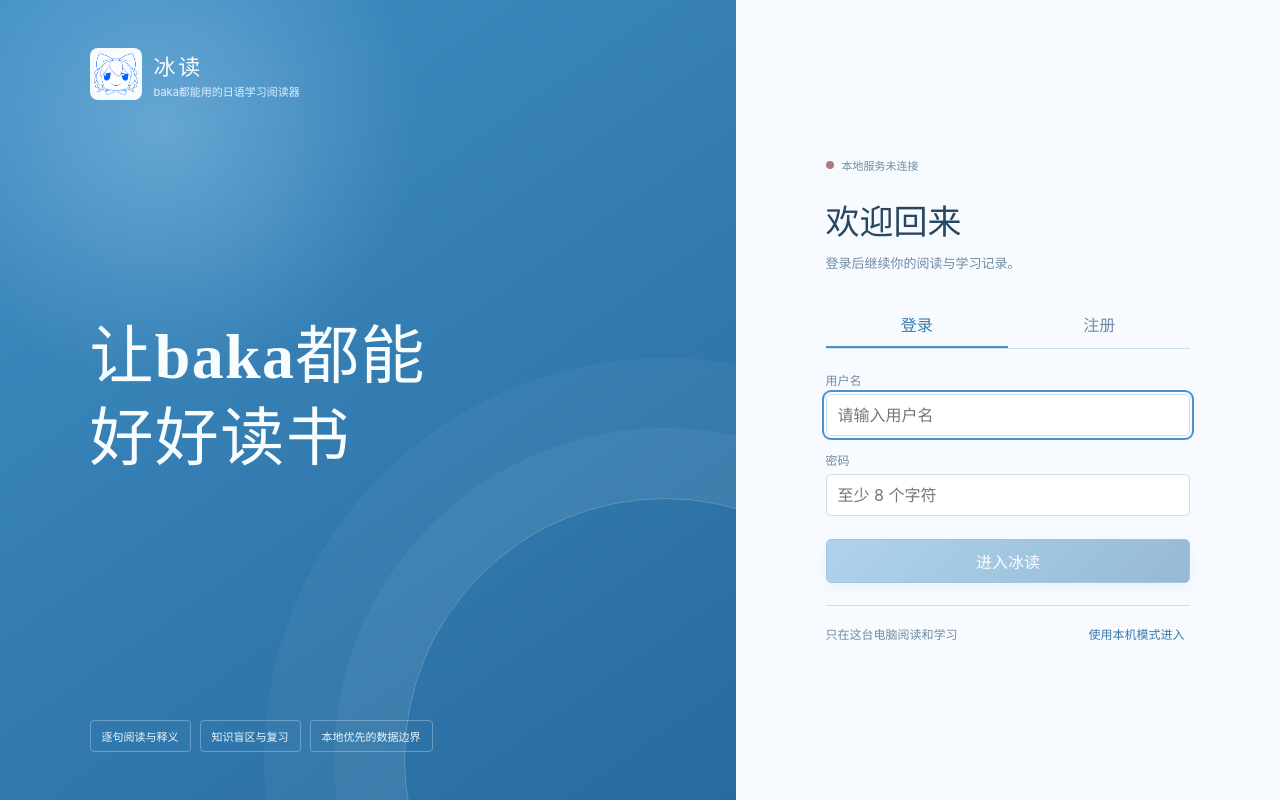
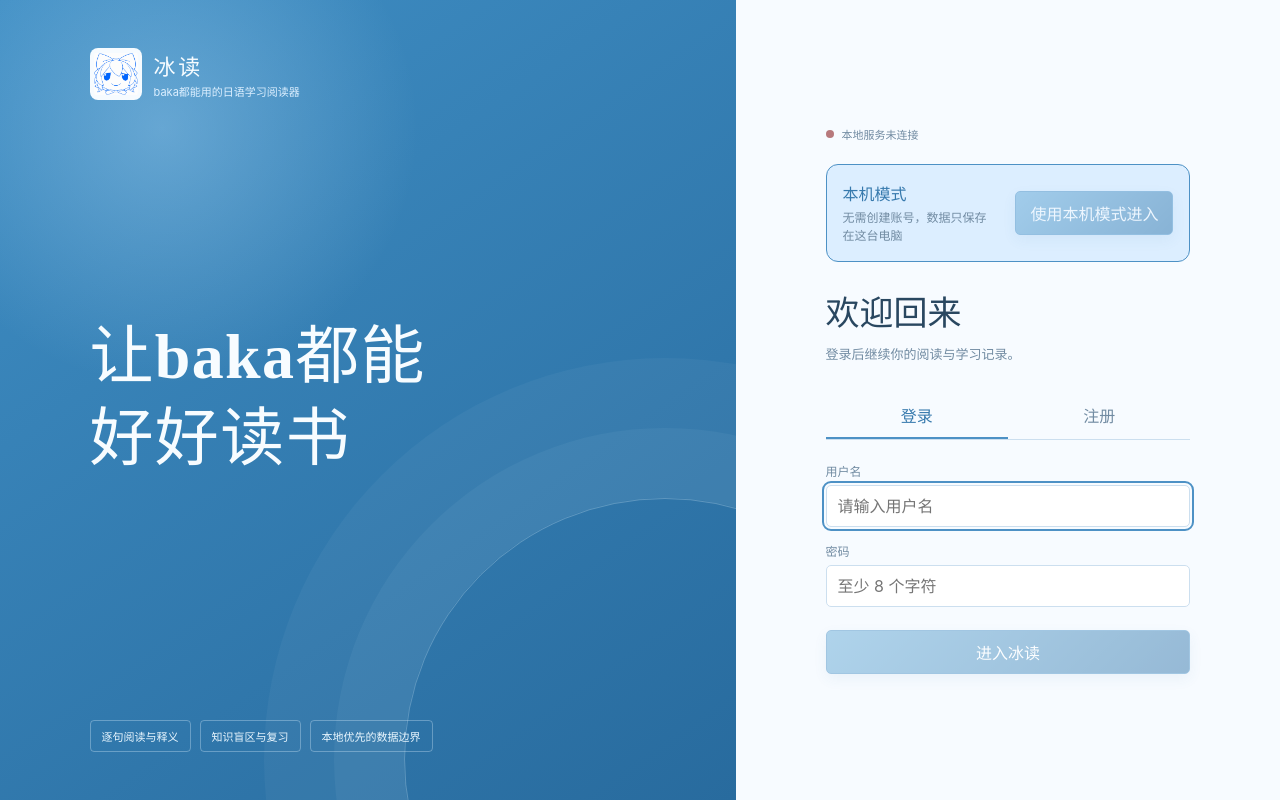
Before and after one commit to H0rR1p/IceReader, a React (Vite) app: page / in a window 1280 px wide. Built offline with nearby package versions, Linux system fonts and the light colour scheme; no server answers.

Commit message:
fix: make local mode entry visible

```diff
--- a/src/features/auth/LoginPage.tsx
+++ b/src/features/auth/LoginPage.tsx
@@ -57,6 +57,10 @@ export default function LoginPage({ currentUser, serverReady, onEnter }: {
     <section className="login-panel">
       <div className="login-form-wrap">
         <div className="login-status"><i className={serverReady ? 'ready' : ''} />{serverReady === null ? '正在连接本地服务' : serverReady ? '本地服务已连接' : '本地服务未连接'}</div>
+        <div className="local-mode-card">
+          <div><strong>本机模式</strong><span>无需创建账号，数据只保存在这台电脑</span></div>
+          <button className="button primary" disabled={!serverReady || busy} onClick={() => void enterLocalMode()}>{busy ? '正在切换…' : '使用本机模式进入'}</button>
+        </div>
         <h2>{mode === 'login' ? '欢迎回来' : '创建本地账号'}</h2>
         <p>{mode === 'login' ? '登录后继续你的阅读与学习记录。' : '账号只保存在这台电脑，之后可以绑定云账号。'}</p>
         <div className="login-tabs"><button className={mode === 'login' ? 'active' : ''} onClick={() => setMode('login')}>登录</button><button className={mode === 'register' ? 'active' : ''} onClick={() => setMode('register')}>注册</button></div>
@@ -66,7 +70,6 @@ export default function LoginPage({ currentUser, serverReady, onEnter }: {
         {error && <div className="error-box">{error}</div>}
         <button className="button primary login-submit" disabled={busy || !serverReady || !username.trim() || password.length < 8 || (mode === 'register' && !displayName.trim())} onClick={() => void submit()}>{busy ? '正在处理…' : mode === 'login' ? '进入冰读' : '创建账号并进入'}</button>
         {currentUser && !currentUser.is_guest && <div className="remembered-account" aria-label={`已记住账号 ${currentUser.display_name}`}><span><small>已记住的本地账号</small><strong>{currentUser.display_name}</strong>{currentUser.username && <em>@{currentUser.username}</em>}</span><button className="button ghost small" disabled={!serverReady || busy} onClick={() => void onEnter(currentUser)}>继续进入</button></div>}
-        <div className="local-entry"><span>{currentUser?.is_guest ? '不想创建账号？' : '只在这台电脑阅读和学习'}</span><button disabled={!serverReady || busy} onClick={() => void enterLocalMode()}>{busy ? '正在切换…' : '使用本机模式进入'}</button></div>
       </div>
     </section>
   </main>
--- a/src/styles.css
+++ b/src/styles.css
@@ -33,6 +33,7 @@ button:focus-visible, input:focus-visible, textarea:focus-visible { outline: 2px
 .login-feature-list { display: flex; flex-wrap: wrap; gap: 9px; position: relative; z-index: 1; }.login-feature-list span { padding: 7px 11px; border: 1px solid #dff2ff52; border-radius: 4px; color: #eaf7ff; font-size: 11px; }
 .login-panel { min-height: 100vh; display: grid; place-items: center; padding: 54px clamp(38px, 7vw, 92px); background: #f7fbff; }
 .login-form-wrap { width: min(410px, 100%); }.login-form-wrap h2 { margin: 22px 0 8px; font: 600 34px "Yu Mincho", serif; color: var(--ink); }.login-form-wrap > p { margin: 0 0 28px; color: var(--muted); font-size: 13px; line-height: 1.7; }
+.local-mode-card { margin: 22px 0 24px; padding: 16px; border: 1px solid var(--accent); border-radius: 12px; display: flex; align-items: center; justify-content: space-between; gap: 18px; background: var(--accent-soft); }.local-mode-card > div { display: grid; gap: 4px; }.local-mode-card strong { color: var(--accent-deep); font-size: 16px; }.local-mode-card span { color: var(--muted); font-size: 12px; line-height: 1.5; }.local-mode-card .button { flex: 0 0 auto; white-space: nowrap; }
 .login-status { display: flex; align-items: center; gap: 8px; color: var(--muted); font-size: 11px; }.login-status i { width: 8px; height: 8px; border-radius: 50%; background: #b7797c; }.login-status i.ready { background: #5b9ec5; box-shadow: 0 0 0 4px #dcedfa; }
 .login-tabs { display: grid; grid-template-columns: 1fr 1fr; margin-bottom: 22px; border-bottom: 1px solid var(--line); }.login-tabs button { border: 0; border-bottom: 2px solid transparent; padding: 10px; background: none; color: var(--muted); cursor: pointer; }.login-tabs button.active { border-color: var(--accent); color: var(--accent-deep); font-weight: 750; }
 .login-submit { width: 100%; margin-top: 8px; padding-block: 12px; }.local-entry { margin-top: 22px; padding-top: 18px; border-top: 1px solid var(--line); display: flex; align-items: center; justify-content: space-between; gap: 16px; color: var(--muted); font-size: 12px; }.local-entry button { border: 0; background: none; color: var(--accent-deep); font-weight: 750; cursor: pointer; }
```
